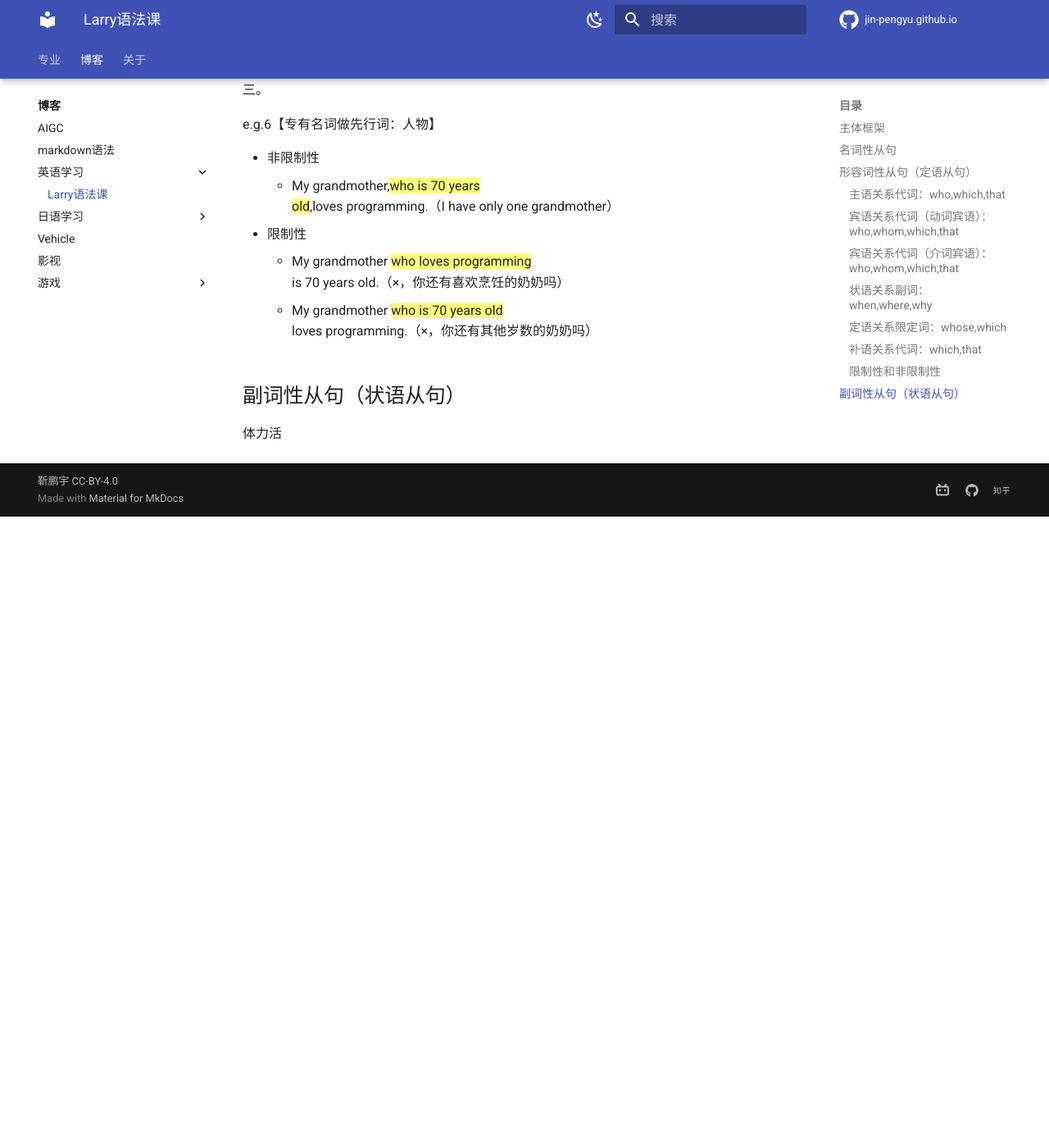
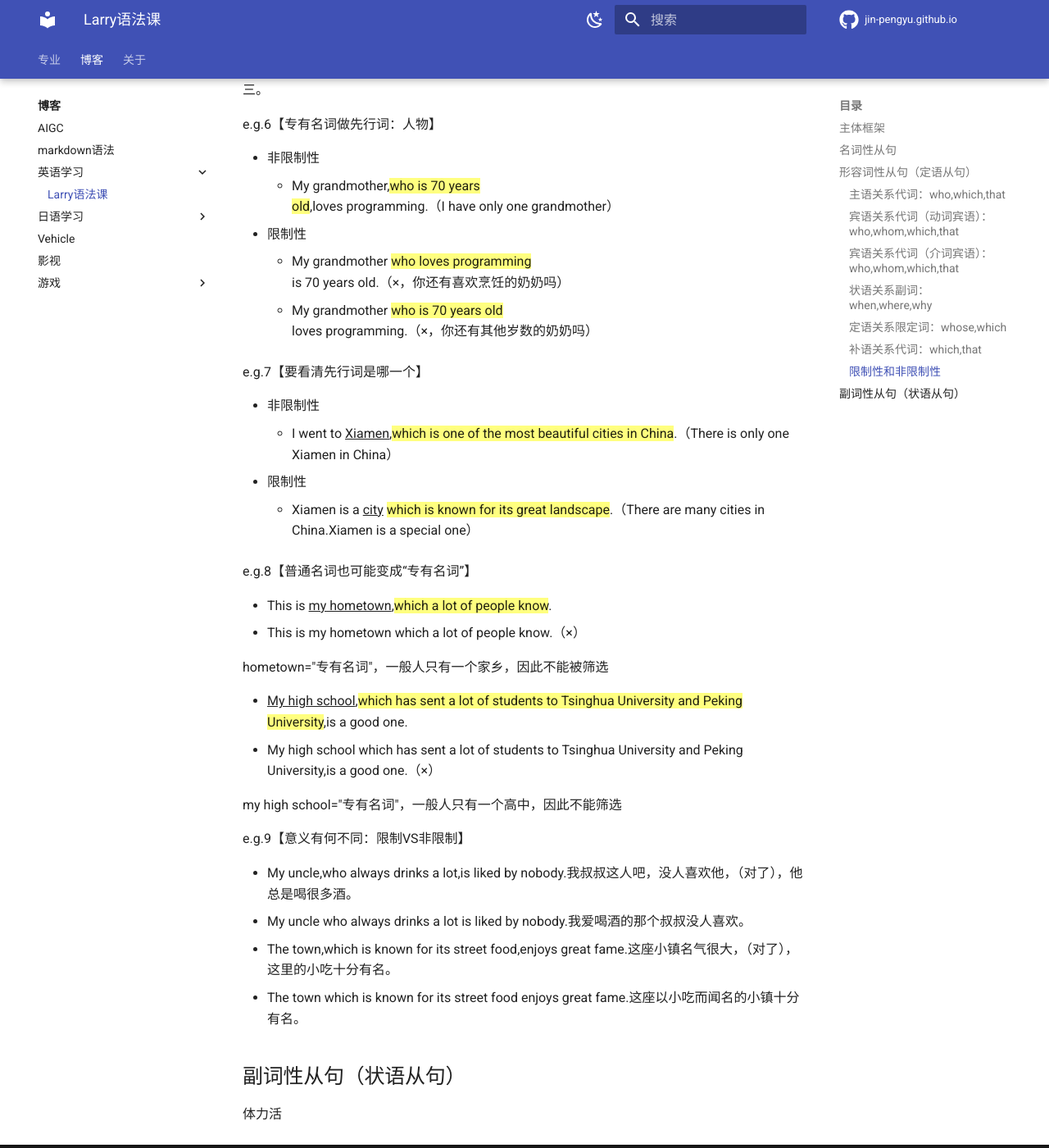
Before and after one commit to Pengyu-Jin/Pengyu-Jin.github.io, an MkDocs documentation site: the page built from docs/blog/EN-learn/Larry.md, in a window 1280 px wide and 1400 px high, scrolled down 8405 px. Shown: the whole window at 82% size. Built offline with MkDocs 1.6.1 and Material for MkDocs 9.7.7, drawn with Linux system fonts in a browser that asks for light colours; before the commit the page ends 9035 px from its top, so only the background shows below that.

Commit message:
style change 230

```diff
--- a/docs/blog/EN-learn/Larry.md
+++ b/docs/blog/EN-learn/Larry.md
@@ -295,6 +295,36 @@ e.g.6【专有名词做先行词：人物】
     - My grandmother ==who loves programming== is 70 years old.（×，你还有喜欢烹饪的奶奶吗）
     - My grandmother ==who is 70 years old== loves programming.（×，你还有其他岁数的奶奶吗）
 
+e.g.7【要看清先行词是哪一个】
+
+- 非限制性
+    - I went to <u>Xiamen</u>,==which is one of the most beautiful cities in China==.（There is only one Xiamen in China）
+- 限制性
+    - Xiamen is a <u>city</u> ==which is known for its great landscape==.（There are many cities in China.Xiamen is a special one）
+
+e.g.8【普通名词也可能变成“专有名词”】
+
+- This is <u>my hometown</u>,==which a lot of people know==.
+- This is my hometown which a lot of people know.（×）
+
+hometown="专有名词"，一般人只有一个家乡，因此不能被筛选
+
+- <u>My high school</u>,==which has sent a lot of students to Tsinghua University and Peking University==,is a good one.
+- My high school which has sent a lot of students to Tsinghua University and Peking University,is a good one.（×）
+
+my high school="专有名词"，一般人只有一个高中，因此不能筛选
+
+e.g.9【意义有何不同：限制VS非限制】
+
+- My uncle,who always drinks a lot,is liked by nobody.我叔叔这人吧，没人喜欢他，（对了），他总是喝很多酒。
+- My uncle who always drinks a lot is liked by nobody.我爱喝酒的那个叔叔没人喜欢。
+
+- The town,which is known for its street food,enjoys great fame.这座小镇名气很大，（对了），这里的小吃十分有名。
+- The town which is known for its street food enjoys great fame.这座以小吃而闻名的小镇十分有名。
+
+
+
+
 
 
 ## 副词性从句（状语从句）
```
